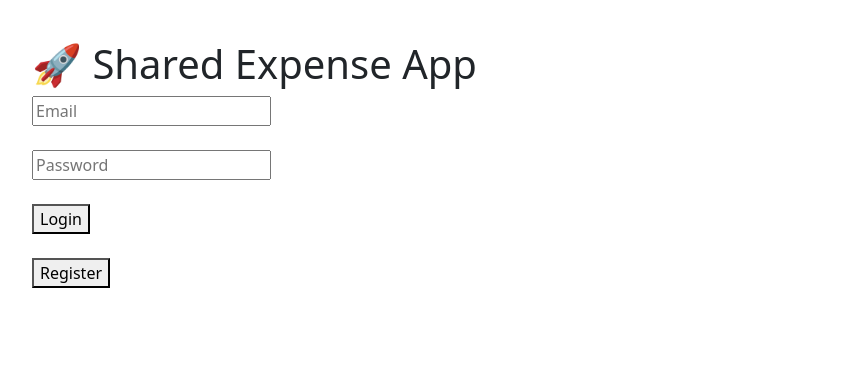
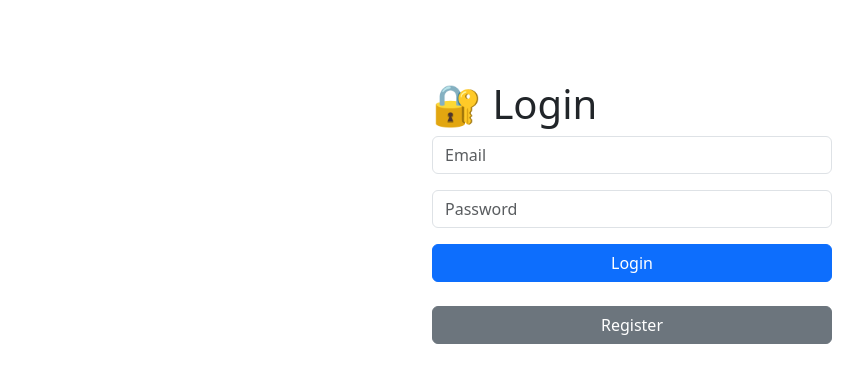
Before and after one commit to Rahulkumarjha07/shared-expense-app, a React (Vite) app in the folder client/: page / in a window 1280 px wide. Shown: the top 382 px of the page, without its empty margins (8-871 px from the left). Built offline with nearby package versions, Linux system fonts and the light colour scheme.

Commit message:
Implement JWT-based login flow

```diff
--- a/client/src/pages/Login.jsx
+++ b/client/src/pages/Login.jsx
@@ -6,20 +6,16 @@ function Login() {
 
   const navigate = useNavigate();
 
-  const [email,setEmail]=useState("");
+  const [email, setEmail] = useState("");
+  const [password, setPassword] = useState("");
 
-  const [password,setPassword]=useState("");
+  const login = async () => {
 
-  const login=async()=>{
+    try {
 
-    try{
-
-      const res=
-      await API.post("/auth/login",{
-
+      const res = await API.post("/auth/login", {
         email,
         password
-
       });
 
       localStorage.setItem(
@@ -27,65 +23,63 @@ function Login() {
         res.data.token
       );
 
+      alert("Login Successful");
+
       navigate("/dashboard");
 
-    }
-    catch(err){
-
-      alert("Login Failed");
+    } catch (err) {
 
       console.log(err);
+
+      alert(
+        err.response?.data?.message ||
+        "Login Failed"
+      );
 
     }
 
   };
 
-  return(
+  return (
 
-    <div style={{padding:"40px"}}>
+    <div
+      style={{
+        maxWidth: "400px",
+        margin: "80px auto"
+      }}
+    >
 
-      <h1>🚀 Shared Expense App</h1>
+      <h1>🔐 Login</h1>
 
       <input
-
+        className="form-control mb-3"
         placeholder="Email"
-
         value={email}
-
         onChange={(e)=>setEmail(e.target.value)}
-
       />
 
-      <br/><br/>
-
       <input
-
         type="password"
-
+        className="form-control mb-3"
         placeholder="Password"
-
         value={password}
-
         onChange={(e)=>setPassword(e.target.value)}
-
       />
 
-      <br/><br/>
-
-      <button onClick={login}>
-
+      <button
+        className="btn btn-primary w-100"
+        onClick={login}
+      >
         Login
-
       </button>
 
       <br/><br/>
 
       <button
+        className="btn btn-secondary w-100"
         onClick={()=>navigate("/register")}
       >
-
         Register
-
       </button>
 
     </div>
--- a/client/src/services/api.js
+++ b/client/src/services/api.js
@@ -1,7 +1,29 @@
 import axios from "axios";
 
 const API = axios.create({
-  baseURL: "http://localhost:5000/api",
+
+  baseURL:"http://localhost:5000/api"
+
 });
 
+API.interceptors.request.use(
+
+(config)=>{
+
+const token=
+localStorage.getItem("token");
+
+if(token){
+
+config.headers.Authorization=
+`Bearer ${token}`;
+
+}
+
+return config;
+
+}
+
+);
+
 export default API;
```
Lines whose indentation alone changed are shown as unchanged.
